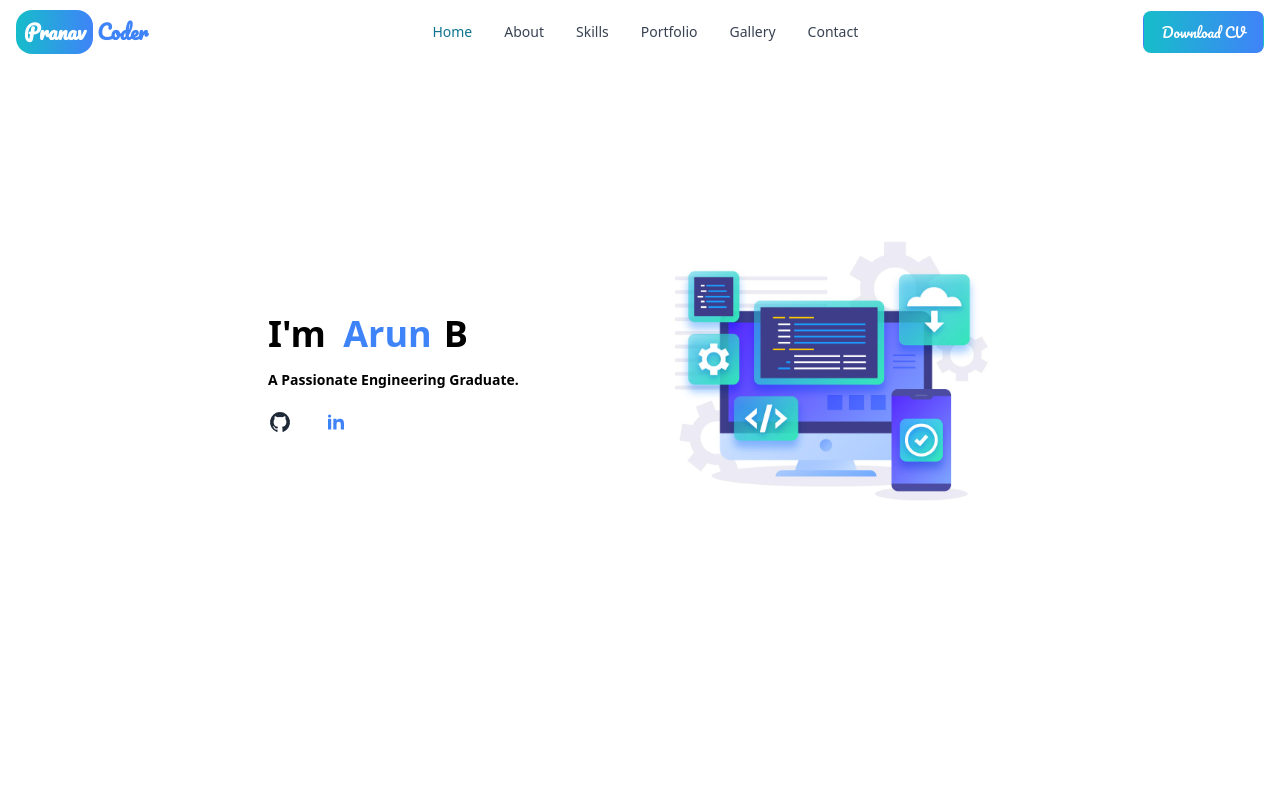
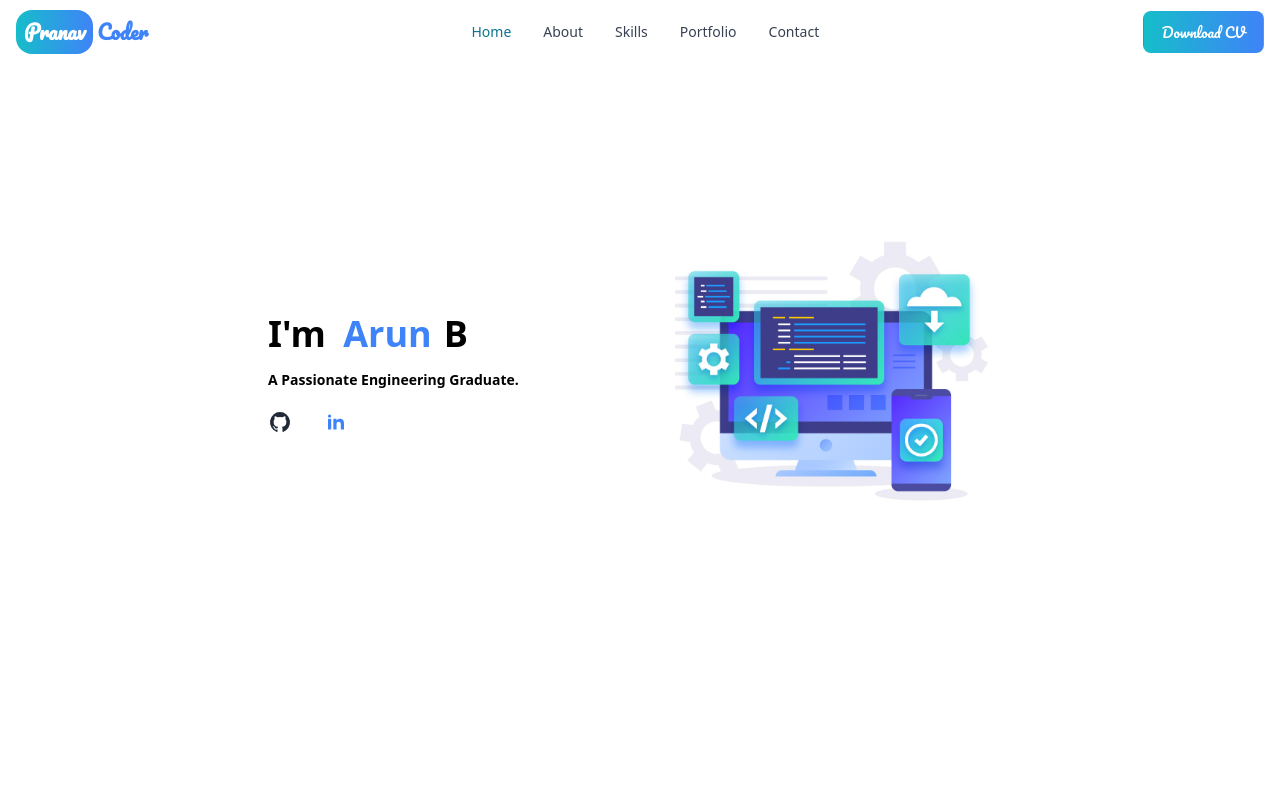
Before and after one commit to arunit11/personal_site, a React (Vite) app: page / in a window 1280 px wide. Shown: the top 800 px of the page. Built offline with nearby package versions, Linux system fonts and the light colour scheme.

Commit message:
Update Header.jsx

```diff
--- a/src/components/Header.jsx
+++ b/src/components/Header.jsx
@@ -31,9 +31,6 @@ const Header = () => {
                 <Navbar.Link active={path === '/portfolio'}>
                     <Link to='/portfolio'>Portfolio</Link>
                 </Navbar.Link>
-                <Navbar.Link active={path === '/gallery'}>
-                    <Link to='/gallery'>Gallery</Link>
-                </Navbar.Link>
                 <Navbar.Link active={path === '/contact'}>
                     <Link to='/contact'>Contact</Link>
                 </Navbar.Link>
```
